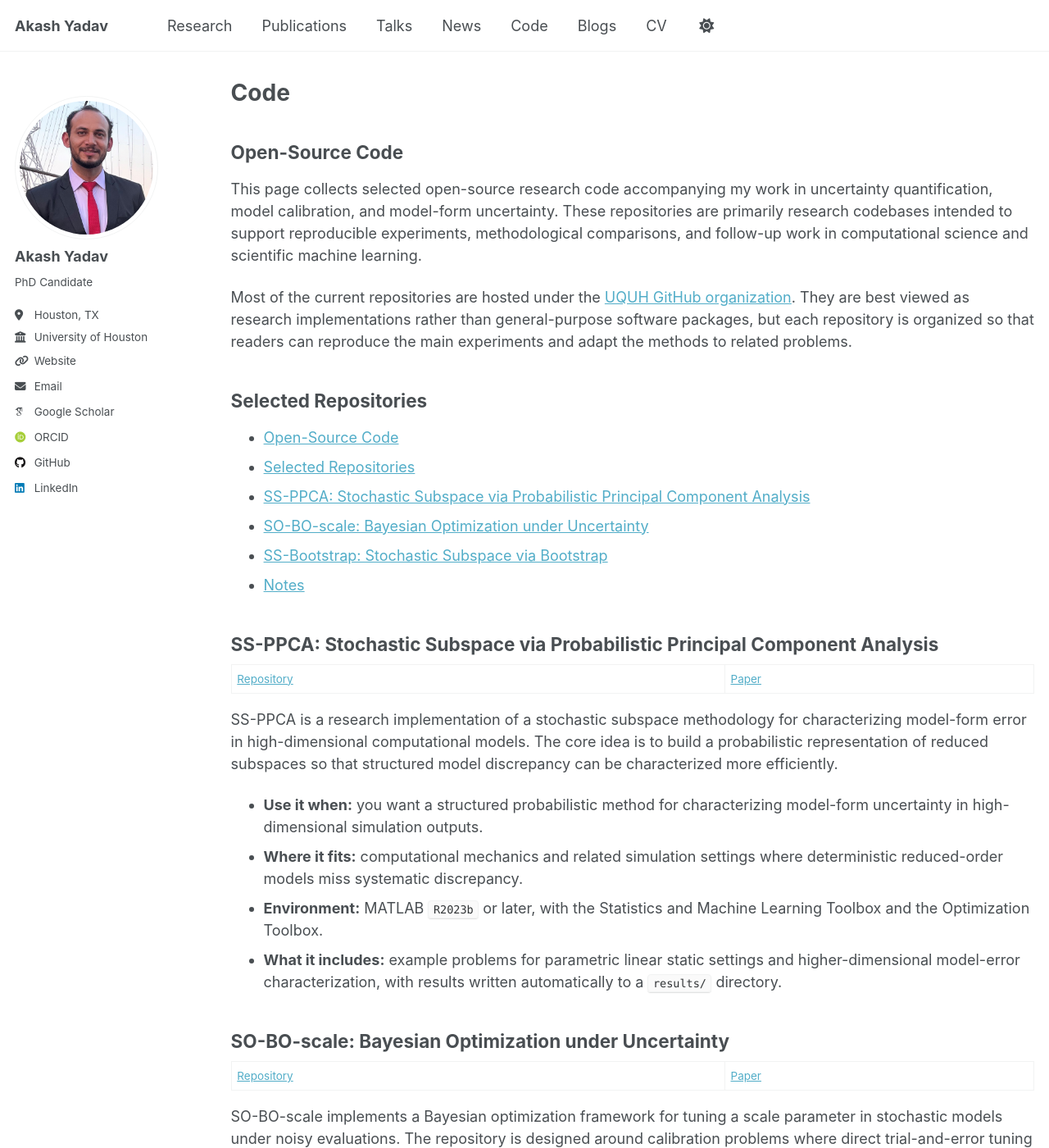
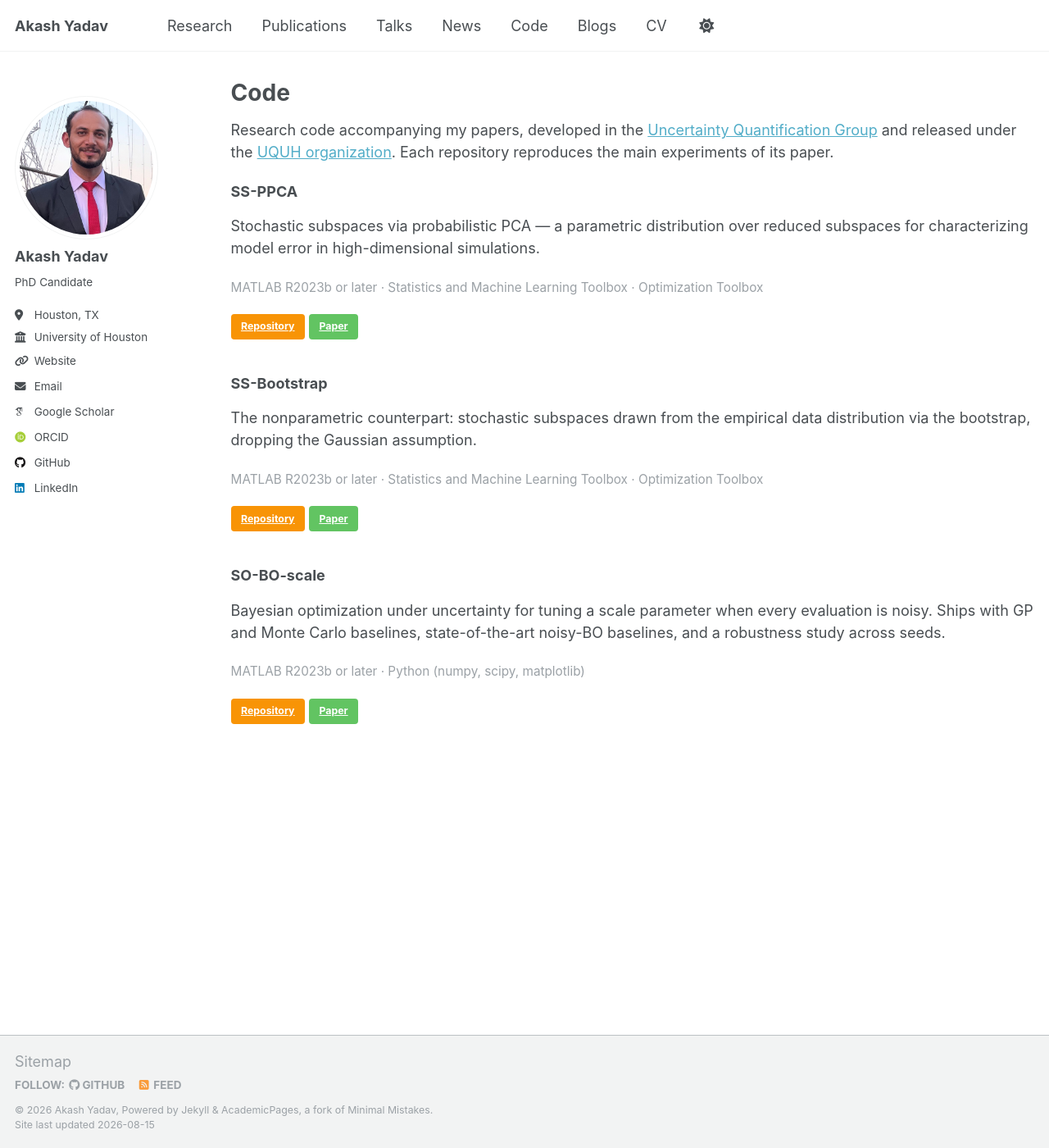
Before and after one commit to akashyadav0210/akashyadav0210.github.io, a Jekyll site: the page built from _pages/code.md, in a window 1280 px wide and 1400 px high. Shown: the whole window at 82% size. Built offline with Jekyll 4.4.1, drawn with Linux system fonts in a browser that asks for light colours; some web fonts are replaced; some of the changed text lies outside the part shown.

Commit message:
Rewrite the Code page: shorter and scannable
Was ~600 words of prose, opening with a hand-written table of contents that
listed itself and a 'Notes' section alongside the actual repositories, which
made the page read as padding around three links.

Now ~157 words: one line of context, then each repository as name, one
sentence on what it is, its environment requirements, and Repository/Paper
buttons in the same colours the publications page uses.

Links the UQUH organization explicitly. The repos live there rather than on
my personal GitHub account, so the sidebar GitHub link does not reach them
and the site had no path to them outside individual paper entries.

Keeps the environment requirements - MATLAB R2023b plus specific toolboxes
is a gating fact worth knowing before cloning - and drops the 'Use it when /
Where it fits / What it includes' scaffolding around them.

```diff
--- a/_pages/code.md
+++ b/_pages/code.md
@@ -3,61 +3,54 @@ layout: archive
 title: "Code"
 permalink: /code/
 author_profile: true
+custom_css: research
 ---
 
 {% include base_path %}
 
-## Open-Source Code
+Research code accompanying my papers, developed in the [Uncertainty Quantification Group](https://uq.uh.edu/) and released under the [UQUH organization](https://github.com/UQUH). Each repository reproduces the main experiments of its paper.
 
-This page collects selected open-source research code accompanying my work in uncertainty quantification, model calibration, and model-form uncertainty. These repositories are primarily research codebases intended to support reproducible experiments, methodological comparisons, and follow-up work in computational science and scientific machine learning.
+<div class="rp-entry" markdown="1">
 
-Most of the current repositories are hosted under the [UQUH GitHub organization](https://github.com/UQUH). They are best viewed as research implementations rather than general-purpose software packages, but each repository is organized so that readers can reproduce the main experiments and adapt the methods to related problems.
+### SS-PPCA
 
-## Selected Repositories
+Stochastic subspaces via probabilistic PCA — a parametric distribution over reduced subspaces for characterizing model error in high-dimensional simulations.
 
-- [Open-Source Code](#open-source-code)
-- [Selected Repositories](#selected-repositories)
-- [SS-PPCA: Stochastic Subspace via Probabilistic Principal Component Analysis](#ss-ppca-stochastic-subspace-via-probabilistic-principal-component-analysis)
-- [SO-BO-scale: Bayesian Optimization under Uncertainty](#so-bo-scale-bayesian-optimization-under-uncertainty)
-- [SS-Bootstrap: Stochastic Subspace via Bootstrap](#ss-bootstrap-stochastic-subspace-via-bootstrap)
-- [Notes](#notes)
+<p class="rp-key">MATLAB R2023b or later · Statistics and Machine Learning Toolbox · Optimization Toolbox</p>
 
-## SS-PPCA: Stochastic Subspace via Probabilistic Principal Component Analysis
+<p>
+<a class="btn btn--warning btn--small" href="https://github.com/UQUH/SS_PPCA">Repository</a>
+<a class="btn btn--success btn--small" href="https://doi.org/10.1007/s00466-025-02701-6">Paper</a>
+</p>
 
-[Repository](https://github.com/UQUH/SS_PPCA) | [Paper](https://link.springer.com/article/10.1007/s00466-025-02701-6)
+</div>
 
-SS-PPCA is a research implementation of a stochastic subspace methodology for characterizing model-form error in high-dimensional computational models. The core idea is to build a probabilistic representation of reduced subspaces so that structured model discrepancy can be characterized more efficiently.
+<div class="rp-entry" markdown="1">
 
-- **Use it when:** you want a structured probabilistic method for characterizing model-form uncertainty in high-dimensional simulation outputs.
-- **Where it fits:** computational mechanics and related simulation settings where deterministic reduced-order models miss systematic discrepancy.
-- **Environment:** MATLAB `R2023b` or later, with the Statistics and Machine Learning Toolbox and the Optimization Toolbox.
-- **What it includes:** example problems for parametric linear static settings and higher-dimensional model-error characterization, with results written automatically to a `results/` directory.
+### SS-Bootstrap
 
-## SO-BO-scale: Bayesian Optimization under Uncertainty
+The nonparametric counterpart: stochastic subspaces drawn from the empirical data distribution via the bootstrap, dropping the Gaussian assumption.
 
-[Repository](https://github.com/UQUH/SO-BO-scale) | [Paper](https://arxiv.org/abs/2510.06439)
+<p class="rp-key">MATLAB R2023b or later · Statistics and Machine Learning Toolbox · Optimization Toolbox</p>
 
-SO-BO-scale implements a Bayesian optimization framework for tuning a scale parameter in stochastic models under noisy evaluations. The repository is designed around calibration problems where direct trial-and-error tuning is expensive, unstable, or difficult to reproduce.
+<p>
+<a class="btn btn--warning btn--small" href="https://github.com/UQUH/SS_Bootstrap">Repository</a>
+<a class="btn btn--success btn--small" href="https://doi.org/10.1061/AJRUA6.RUENG-1948">Paper</a>
+</p>
 
-- **Use it when:** you need to calibrate a stochastic model with noisy objective evaluations and want a more systematic alternative to manual search or Monte Carlo-heavy tuning.
-- **Where it fits:** uncertainty-aware model calibration, especially for stochastic subspace models and related scientific modeling workflows.
-- **Environment:** MATLAB `R2023b` or later plus Python packages including `numpy`, `scipy`, `matplotlib`.
-- **What it includes:** three example problems, the proposed BO implementation, GP-based and Monte Carlo baselines, state-of-the-art noisy-BO baselines, and a robustness study across seeds.
+</div>
 
-## SS-Bootstrap: Stochastic Subspace via Bootstrap
+<div class="rp-entry" markdown="1">
 
-[Repository](https://github.com/UQUH/SS_Bootstrap) | [Preprint](https://arxiv.org/abs/2512.15624)
+### SO-BO-scale
 
-SS-Bootstrap is a nonparametric stochastic subspace implementation for model-error characterization. Instead of relying on a parametric subspace model, it uses the empirical data distribution directly, making it a useful complement to SS-PPCA.
+Bayesian optimization under uncertainty for tuning a scale parameter when every evaluation is noisy. Ships with GP and Monte Carlo baselines, state-of-the-art noisy-BO baselines, and a robustness study across seeds.
 
-- **Use it when:** you want a nonparametric alternative for characterizing model-form error and prefer to work directly with the empirical distribution.
-- **Where it fits:** stochastic reduced-order modeling and model-discrepancy analysis when parametric assumptions are undesirable or too restrictive.
-- **Environment:** MATLAB `R2023b` or later, with the Statistics and Machine Learning Toolbox and the Optimization Toolbox.
-- **What it includes:** an example benchmark problem, scripts for running the method end to end, and automatic saving of generated results and figures.
+<p class="rp-key">MATLAB R2023b or later · Python (numpy, scipy, matplotlib)</p>
 
-## Notes
+<p>
+<a class="btn btn--warning btn--small" href="https://github.com/UQUH/SO-BO-scale">Repository</a>
+<a class="btn btn--success btn--small" href="https://doi.org/10.1061/AJRUA6.RUENG-1854">Paper</a>
+</p>
 
-- These repositories are tied closely to the corresponding papers, so the best starting point is usually the README together with the paper or preprint.
-- As the software portfolio grows, I plan to add more reusable research infrastructure and uncertainty-aware scientific AI tooling here.
-
-For related papers and talks, see [Publications]({{ base_path }}/publications/) and [Talks]({{ base_path }}/talks/).
+</div>
```
